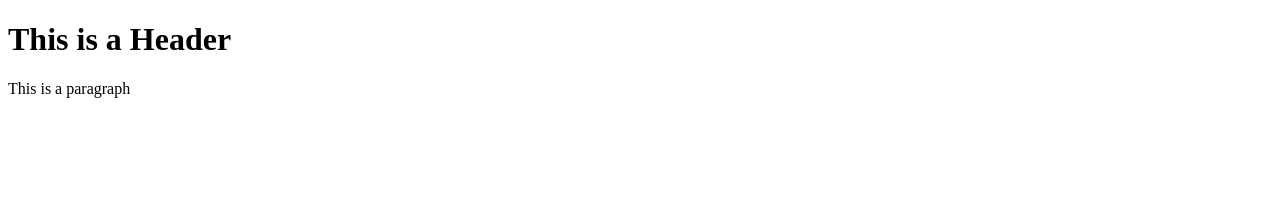
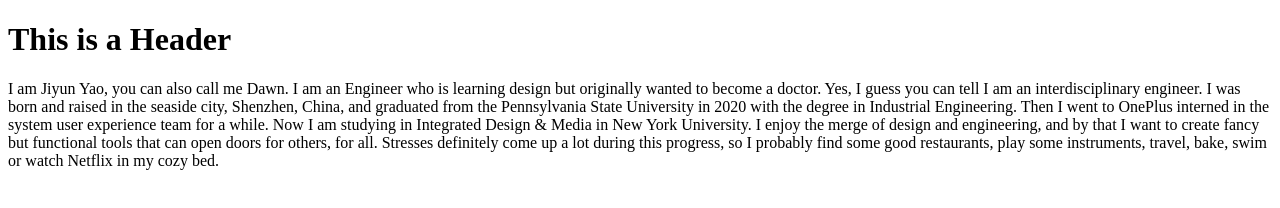
Before and after one commit to jby5122/jy_personal_website, a plain HTML site: page index.html in a window 1280 px wide. Drawn offline with Linux system fonts and the light colour scheme.

Commit message:
introduction

```diff
--- a/index.html
+++ b/index.html
@@ -4,6 +4,9 @@
 
     <body>
         <h1>This is a Header</h1>
-        <p>This is a paragraph</p>
+        <p>I am Jiyun Yao, you can also call me Dawn. I am an Engineer who is learning design but originally wanted to become a doctor. Yes, I guess you can tell I am an interdisciplinary engineer. I was born and raised in the seaside city, Shenzhen, China, and graduated from the Pennsylvania State University in 2020 with the degree in Industrial Engineering. Then I went to OnePlus interned in the system user experience team for a while. Now I am studying in Integrated Design & Media in New York University.
+
+I enjoy the merge of design and engineering, and by that I want to create fancy but functional tools that can open doors for others, for all. Stresses definitely come up a lot during this progress, so I probably find some good restaurants, play some instruments, travel, bake, swim or watch Netflix in my cozy bed.
+</p>
     </body>
 </html>
```
